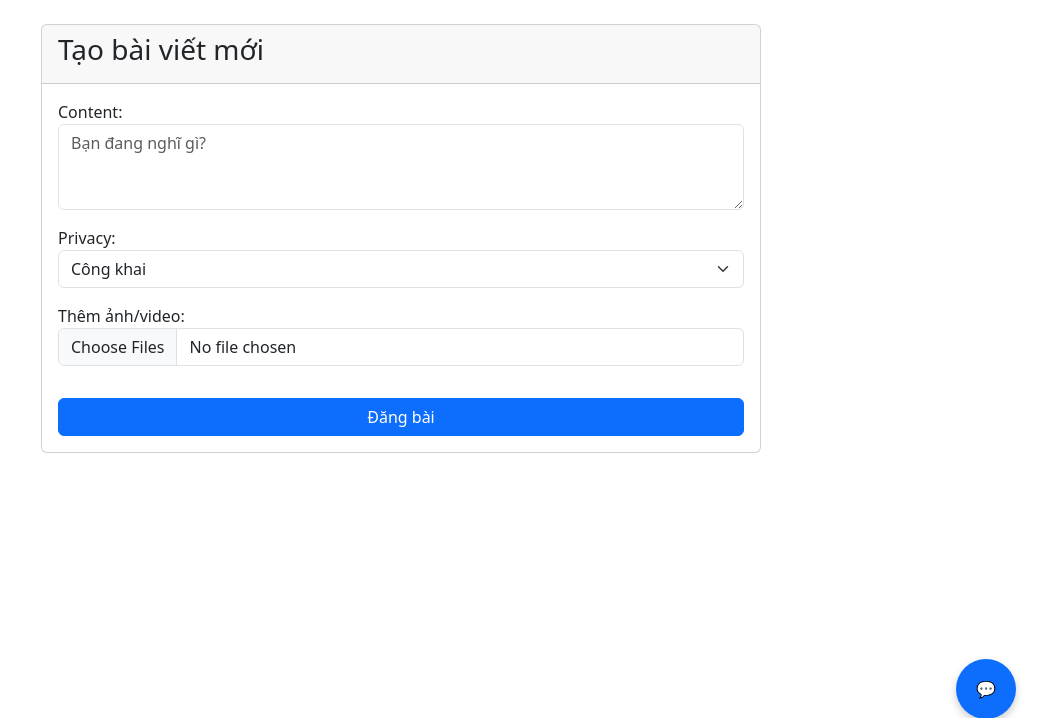
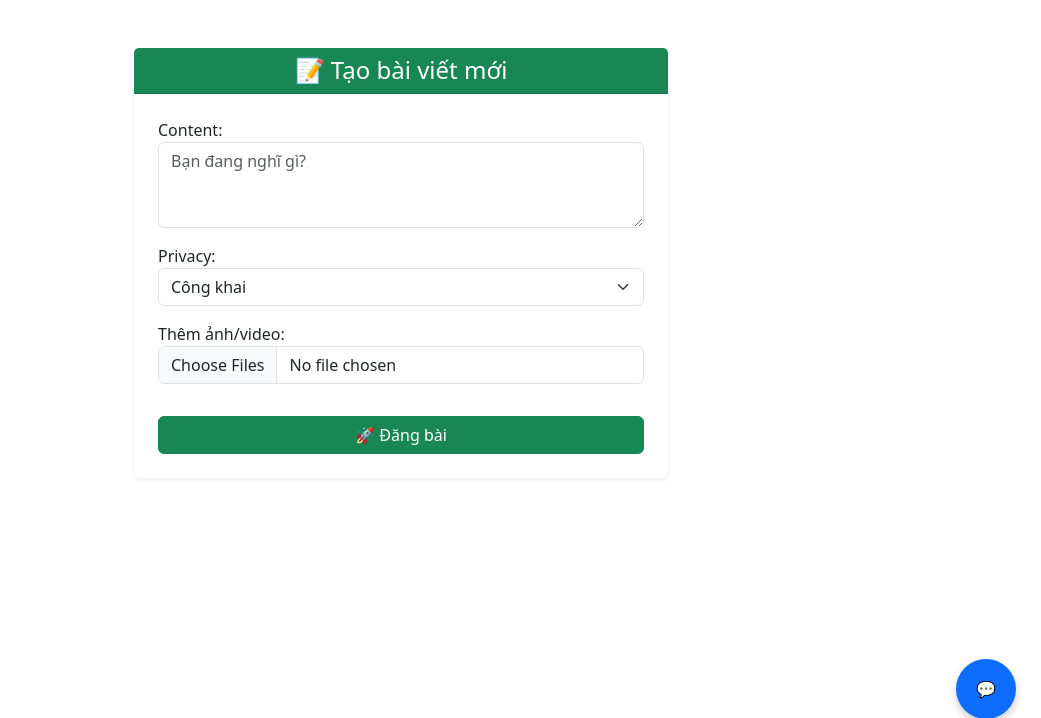
Before and after one commit to nhuquynhdayyy/my_social_network, a Django app: page /post/new/ in a window 1280 px wide. Shown: the part 56-774 px from the top of the page, without its empty margins (239-1280 px from the left). Run offline with Django 5.2, Linux system fonts and the light colour scheme; the visitor is signed in with stand-in values (Sample User, id 1); data comes from the database, SQL or seed files in the repository; data that the repository does not hold is empty.

Commit message:
modify post_form.html

```diff
--- a/posts/templates/posts/post_form.html
+++ b/posts/templates/posts/post_form.html
@@ -2,19 +2,23 @@
 {% extends "posts/base.html" %}
 
 {% block content %}
-<div class="container mt-4">
-    <div class="row">
-        <div class="col-md-8 offset-md-2">
-            <div class="card">
-                <div class="card-header">
-                    <h3>Tạo bài viết mới</h3>
+<div class="container mt-5">
+  <div class="row justify-content-center">
+    <div class="col-md-8 col-lg-6">
+      <div class="card shadow-sm border-0">
+        <div class="card-header bg-success text-white text-center">
+          <h4 class="mb-0">📝 Tạo bài viết mới</h4>
         </div>
-                <div class="card-body">
-                    <!-- Quan trọng: enctype để cho phép upload file -->
+        <div class="card-body p-4">
+          <!-- enctype để cho phép upload file -->
           <form method="post" enctype="multipart/form-data">
             {% csrf_token %}
+            <div class="mb-3">
               {{ form.as_p }}
-                        <button type="submit" class="btn btn-primary w-100 mt-3">Đăng bài</button>
+            </div>
+            <button type="submit" class="btn btn-success w-100 mt-3">
+              🚀 Đăng bài
+            </button>
           </form>
         </div>
       </div>
```
Lines whose indentation alone changed are shown as unchanged.
